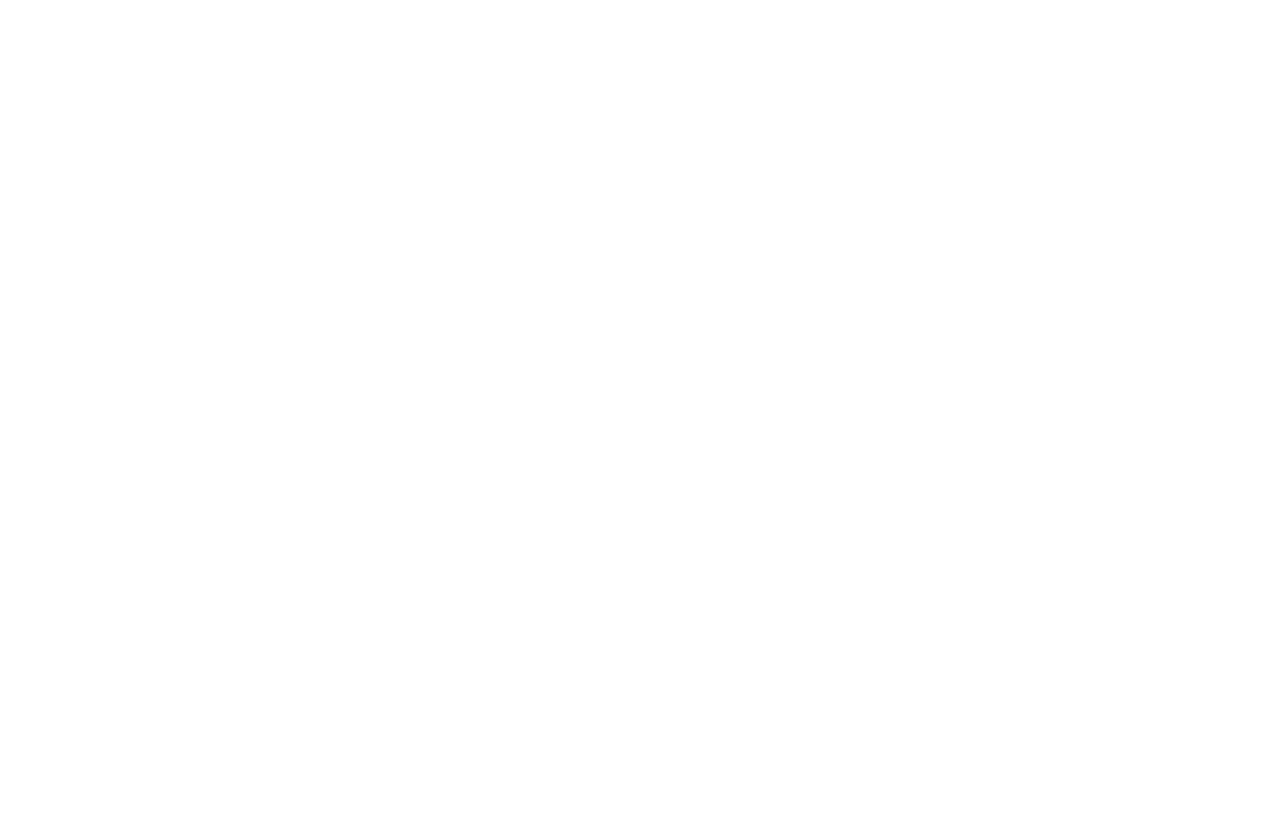
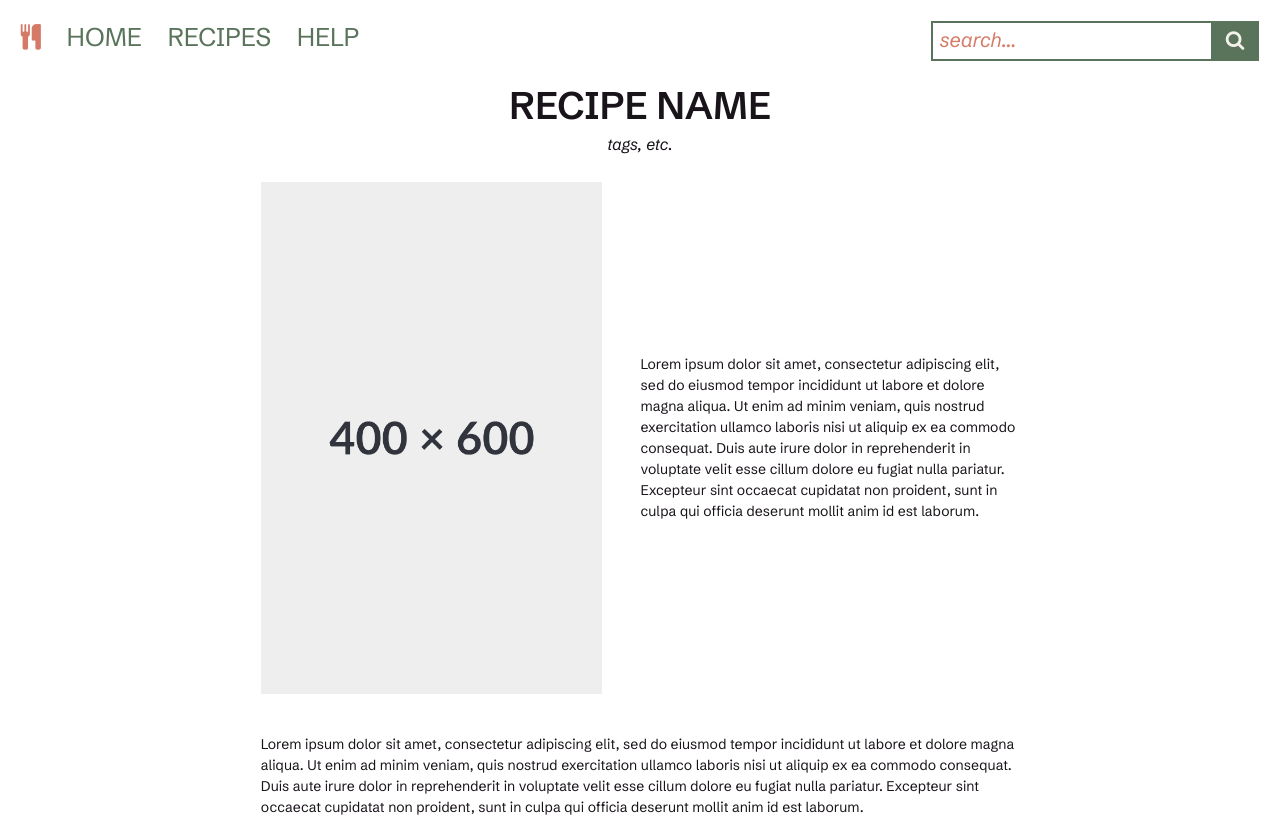
Before and after one commit to malnyrad/idm232-dkl67, a PHP site: page /a-recipe.html in a window 1280 px wide. Before the commit the page is empty. Before the commit the page ends 800 px from the top, so only its background shows below. Run offline with PHP 8.4, Linux system fonts and the light colour scheme.

Commit message:
Tweak recipe layout

```diff
--- a/a-recipe.html
+++ b/a-recipe.html
@@ -5,8 +5,34 @@
     <meta name="viewport" content="width=device-width, initial-scale=1.0">
     <title>FORK'D | a recipe</title>
     <link rel="stylesheet" href="styles.css">
+    <link rel="stylesheet" href="https://cdnjs.cloudflare.com/ajax/libs/font-awesome/4.7.0/css/font-awesome.min.css">
 </head>
 <body>
-
+    <header class="navigation">
+        <div class="links">
+            <a href="index.html"><i class="fa fa-cutlery logo"></i></a>
+            <a href="index.html">HOME</a>
+            <a class="active" href="recipes.html">RECIPES</a>
+            <a href="help.html">HELP</a>
+        </div>
+        <div class="search-box">
+            <form action="no-results.html">
+              <input class="search-text" type="text" placeholder="search..." name="search"><button type="submit"><i class="fa fa-search"></i></button>
+            </form>
+        </div>
+    </header>
+    <section class="hero-block">
+        <h3>RECIPE NAME</h3>
+        <h4>tags, etc.</h4>
+        <div class="one">
+            <img src="files/placeholder.png" class="main-image">
+            <div class="ingredients">
+                <p>Lorem ipsum dolor sit amet, consectetur adipiscing elit, sed do eiusmod tempor incididunt ut labore et dolore magna aliqua. Ut enim ad minim veniam, quis nostrud exercitation ullamco laboris nisi ut aliquip ex ea commodo consequat. Duis aute irure dolor in reprehenderit in voluptate velit esse cillum dolore eu fugiat nulla pariatur. Excepteur sint occaecat cupidatat non proident, sunt in culpa qui officia deserunt mollit anim id est laborum.</p>
+            </div>
+        </div>
+        <div class="two">
+            <p>Lorem ipsum dolor sit amet, consectetur adipiscing elit, sed do eiusmod tempor incididunt ut labore et dolore magna aliqua. Ut enim ad minim veniam, quis nostrud exercitation ullamco laboris nisi ut aliquip ex ea commodo consequat. Duis aute irure dolor in reprehenderit in voluptate velit esse cillum dolore eu fugiat nulla pariatur. Excepteur sint occaecat cupidatat non proident, sunt in culpa qui officia deserunt mollit anim id est laborum.</p>
+        </div>
+    </section>
 </body>
 </html>
--- a/styles.css
+++ b/styles.css
@@ -43,7 +43,7 @@ h2 {
 h3 {
     color: var(--black);
     font-family: var(--schibsted-grotesk);
-    font-size: 3vw;
+    font-size: max(3vw, 24px);
     font-style: normal;
     font-weight: 600;
     line-height: 0%;
@@ -139,6 +139,12 @@ a {
     z-index: 2;
 }
 
+.hero-block h4 {
+    font-size: max(1.25vw, 14px);
+    margin: 0;
+    margin-bottom: 3vw;
+}
+
 .help-block {
     align-items: center;
     display: flex;
@@ -188,6 +194,23 @@ a {
     width: min(300px, 15vw);
 }
 
+.main-image {
+    height: 40vw;
+    padding-right: 3vw;
+}
+
+.one {
+    align-items: center;
+    display: flex;
+    flex-direction: row;
+    max-width: 60%;
+}
+
+.two {
+    max-width: 60%;
+    padding-top: 2vw;
+}
+
 @media (width <= 900px) {
     .navigation input[type=text] {
         font-size: max(1vw, 16px);
@@ -202,6 +225,11 @@ a {
     .recipe-grid {
         gap: 0.75vw;
         grid-template-columns: repeat(3, 1fr);
+    }
+
+    .main-image {
+        height: 50vw;
+        padding-right: 3vw;
     }
 }
 
@@ -231,4 +259,9 @@ a {
         gap: 0.5vw;
         grid-template-columns: repeat(2, 1fr);
     }
+
+    .main-image {
+        height: 60vw;
+        padding-right: 3vw;
+    }
 }
```
Also changed, not shown: files/placeholder.png (added).
